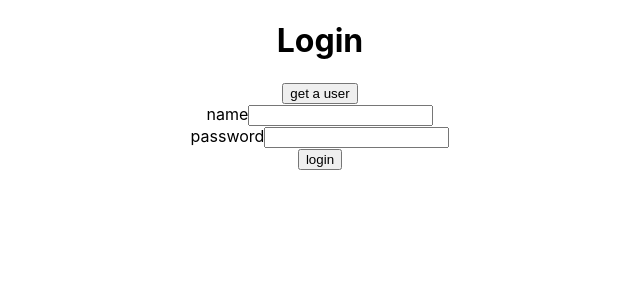
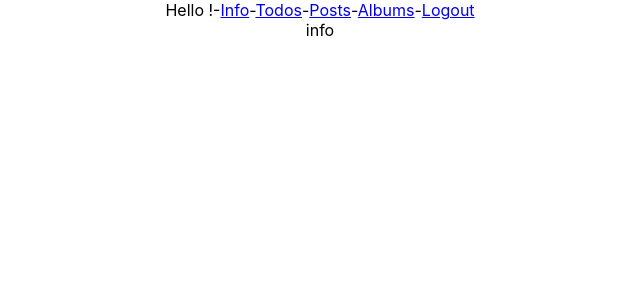
Before and after one commit to YehudaEdelstien/Schoolwork-JBH, a React (Create React App) app in the folder 05-react/project/: page /dashboard in a window 1280 px wide. Before the commit this address led to /login. Shown: the top 300 px of the page, without its empty margins (320-960 px from the left). Built offline with nearby package versions, Linux system fonts and the light colour scheme; no server answers; sample sign-in values are in the browser's storage.

Commit message:
setup for main page

```diff
--- a/05-react/project/src/App.js
+++ b/05-react/project/src/App.js
@@ -3,8 +3,6 @@ import { BrowserRouter, Routes, Route, Navigate } from 'react-router-dom';
 
 import Login from './components/login/Login';
 import Dashboard from './components/dashboard/Dashboard';
-import ToDos from './components/dashboard/pages/ToDos';
-import Info from './components/dashboard/pages/Info';
 
 function App() {
   return (
@@ -13,10 +11,7 @@ function App() {
         <Routes>
           <Route path="/" element={<Navigate to="login" />} />
           <Route path="login" element={<Login />} />
-          <Route path="dashboard" element={<Dashboard />}>
-            <Route path='*' element={<Info />} />
-            <Route path="todos" element={<ToDos />} />
-          </Route>
+          <Route path="dashboard/*" element={<Dashboard />} />
         </Routes>
       </BrowserRouter>
     </div>
--- a/05-react/project/src/components/dashboard/Dashboard.jsx
+++ b/05-react/project/src/components/dashboard/Dashboard.jsx
@@ -1,24 +1,54 @@
-import { Link, Outlet, Navigate } from "react-router-dom";
+import { useState, useEffect } from "react";
+import { Link, useNavigate, Routes, Route } from "react-router-dom";
+
+import baseUrl from "../baseUrl";
+
+import ToDos from './pages/ToDos';
+import Info from './pages/Info';
 
 function Dashboard() {
-    const userName = localStorage.getItem("userId")
+    const [userData, setUserData] = useState()
+
+    const navigate = useNavigate();
+
+    useEffect(() => {
+        const username = localStorage.getItem("username")
+        if (!username) {
+            navigate("/login");
+        }
+        fetchData(username)
+    }, [])
+
+    const fetchData = async (name) => {
+        const {data} = await baseUrl.get("users?name=" + name);
+        setUserData(data[0])
+    }
+
+
     return (<>
-        {!userName && <Navigate to="/login"/>}
-        <nav>
-            Hello {userName}!-
-            <Link to="Info">Info</Link>-
-            <Link to="Todos">Todos</Link>-
-            <Link to="Posts">Posts</Link>-
-            <Link to="Albums">Albums</Link>-
-            <a href="/login" onClick={logOut}>Logout</a>
-        </nav>
-        <Outlet />
+        <Navbar/>
+
+        <Routes>
+            <Route path='*' element={<Info />} />
+            <Route path="todos" element={<ToDos />} />
+        </Routes>
     </>
     );
 }
 
 export default Dashboard;
 
-function logOut() {
-    localStorage.removeItem("userId")
+function Navbar({username}) {
+    return (
+        <nav>
+            Hello {username}!-
+            <Link to="Info">Info</Link>-
+            <Link to="Todos">Todos</Link>-
+            <Link to="Posts">Posts</Link>-
+            <Link to="Albums">Albums</Link>-
+            <a href="/login" onClick={() => {
+                localStorage.removeItem("username");
+            }}>Logout</a>
+        </nav>
+    )
 }
--- a/05-react/project/src/components/login/Login.jsx
+++ b/05-react/project/src/components/login/Login.jsx
@@ -10,7 +10,7 @@ export default function Login() {
     const navigate = useNavigate();
 
     useEffect(() => { // redirect if user is logged in already
-        if (localStorage.getItem("userId")){
+        if (localStorage.getItem("username")){
             navigate("/dashboard")
         }
     }, [])
@@ -20,15 +20,10 @@ export default function Login() {
     const submit = async (e) => {
         e.preventDefault();
         try {
-            const { data: users } = await baseUrl.get("users")
-
-            const user = users.find((user) => user.name === name)
+            const {data: user} = await baseUrl.get("users?name=" + name)
             if (!user) throw new Error ("no such user");
 
-            const userPassword = latToPassword(user.address.geo.lat);
-            if (userPassword !== password) throw new Error ("wrong password");
-
-            localStorage.setItem("userId", user.id);
+            localStorage.setItem("username", user[0].name);
             navigate("/dashboard");
         } catch (e) {
             setError(e.message)
```
